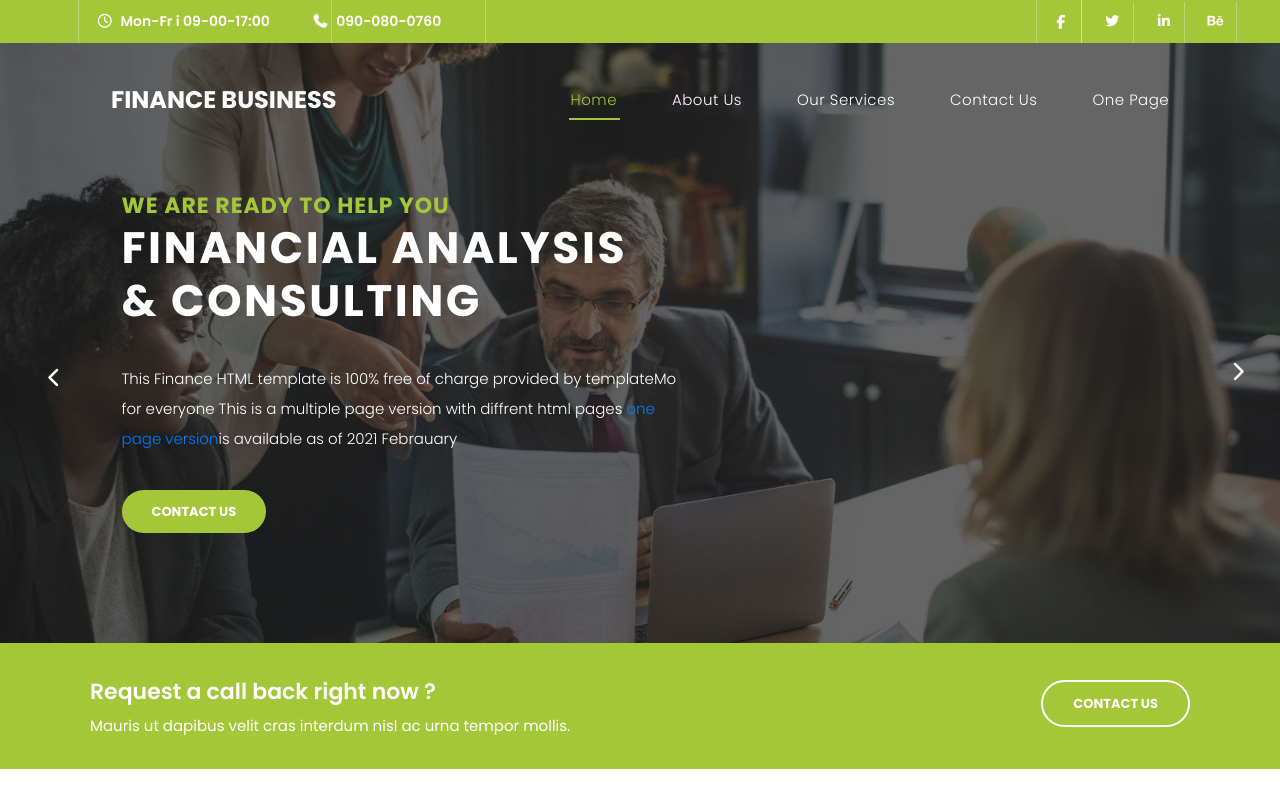
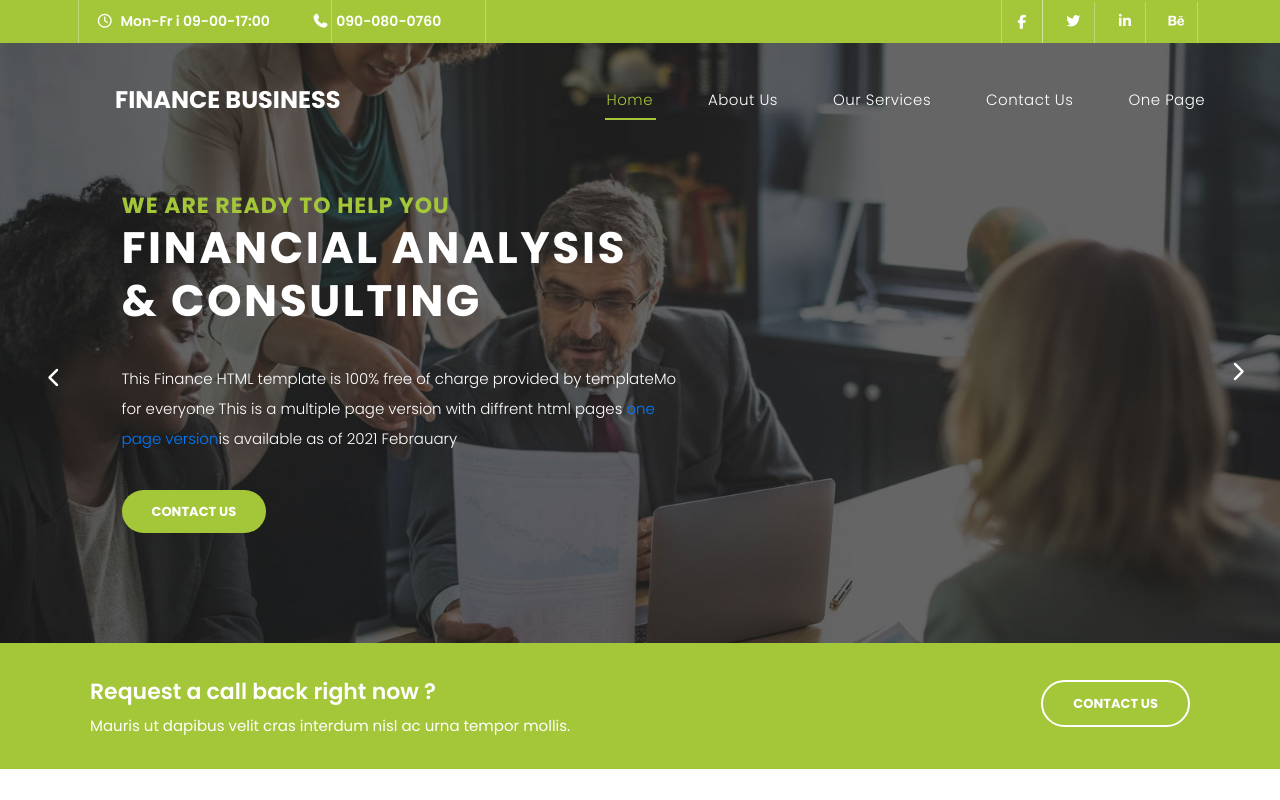
Before and after one commit to shrashti750/Bussiness, a plain HTML site: page index.html in a window 1280 px wide. Shown: the top 800 px of the page. Drawn offline with Linux system fonts and the light colour scheme; a web font is replaced by a local one.

Commit message:
fix issues

```diff
--- a/index.html
+++ b/index.html
@@ -24,11 +24,10 @@ section.banner-section4 {
     background-image: url("image/img4.jpg");
     background-position: center;
     background-size: cover;
-    margin-top:9rem;
+    margin-top: 9rem;
+    background-attachment: fixed;
 }
         </style>
-
-
     </head>
 
 <body>
--- a/sheet/style.css
+++ b/sheet/style.css
@@ -107,7 +107,7 @@ ul.icon::after {
     width: 1px;
     height: 54px;
     background-color: rgba(250,250,250,0.3);
-    right: 187px;
+    right:222px;
     position: absolute;
 }
 
@@ -137,6 +137,7 @@ ul.icon {
     gap: 34px;
     align-items: center;
     position: relative;
+    padding-right:39px;
 }
 ul.icn {
     display: flex;
@@ -152,17 +153,16 @@ i.fa-solid.fa-phone {
     display: flex;
     justify-content: space-between;
     align-items: center;
-    gap: 50px;
+    gap: 82px;
 }
 section.banner-section1 {
     background-image: url("image/banner-image.jpg");
     position: relative;
 }
-
 header {
     position: absolute;
     z-index: 1;
-    left: 111px;
+    left: 115px;
     top: 62px;
 }
 h3.finance-services {
```
